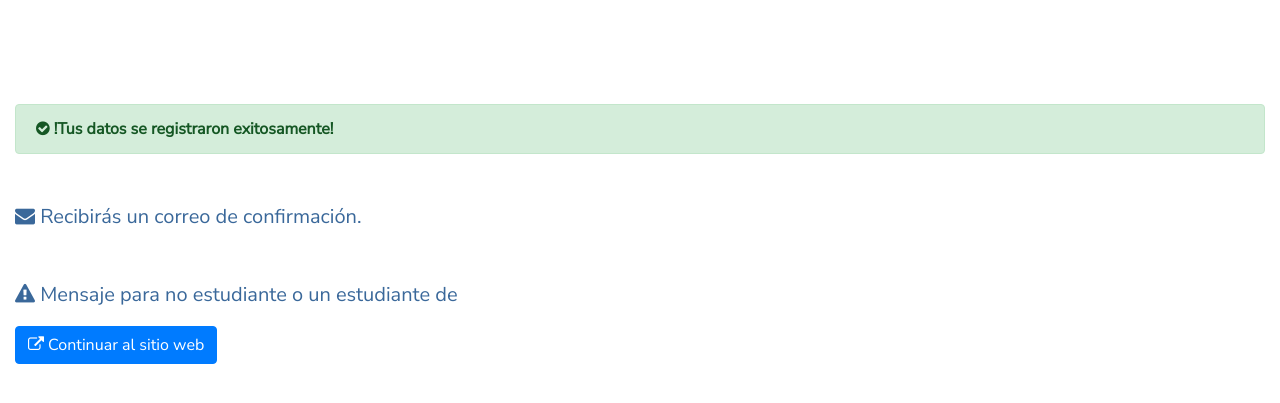
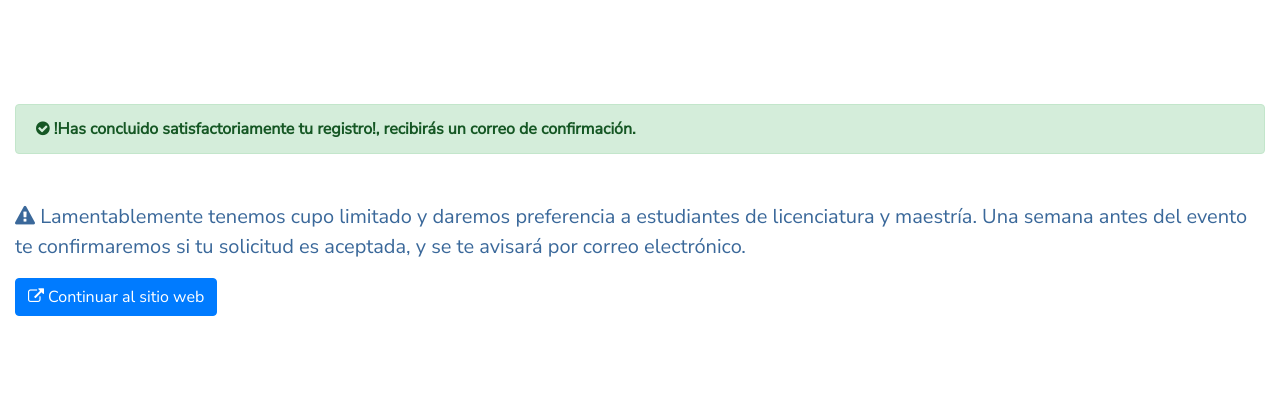
Before and after one commit to lugetego/PCCMVirtual, a Symfony app: template templates/registro/confirmacion.html.twig in a window 1280 px wide. Shown: the top 403 px of the page. Run offline with Twig, Linux system fonts and the light colour scheme; the template is opened without the code that fills it, so the values that code supplies are empty; some libraries are stand-ins or nearby versions.

Commit message:
Modificaciones mensajes de confirmación y preguntas

```diff
--- a/src/Controller/RegistroController.php
+++ b/src/Controller/RegistroController.php
@@ -42,7 +42,7 @@ class RegistroController extends AbstractController
             $entityManager->flush();
 
             // Correo electrónico alumno
-            $message = (new \Swift_Message('PCCM Virtual - Registro'))
+            $message = (new \Swift_Message('Días de puertas abiertas del posgrado en Matemáticas de Morelia - Registro'))
                 ->setFrom('webmaster@matmor.unam.mx')
                 ->setTo(array($registro->getCorreo() ))
 //            ->setTo('gerardo@matmor.unam.mx')
--- a/templates/registro/confirmacion.html.twig
+++ b/templates/registro/confirmacion.html.twig
@@ -6,17 +6,19 @@
     </div>
 
     <div class="alert alert-success">
-        <strong> <i class="fa fa-check-circle" aria-hidden="true"></i> !Tus datos se registraron exitosamente!</strong>
+        <strong> <i class="fa fa-check-circle" aria-hidden="true"></i> !Has concluido satisfactoriamente tu registro!,
+            recibirás un correo de confirmación.
+        </strong>
     </div>
-    <p class="lead mt-5"><i class="fa fa-envelope" aria-hidden="true"></i> Recibirás un correo de confirmación.</p>
 
     {% if registro.estudiante == true and (registro.grado == 'Maestría' or registro.grado == 'Licenciatura' or registro.grado == 'Especialidad') %}
-
-        <p class="lead mt-5"><i class="fa fa-warning" aria-hidden="true"></i> Mensaje para estudiante {{ registro.grado }}</p>
-
+        <p class="lead mt-5"><i class="fa fa-warning" aria-hidden="true"></i>
+           Posteriormente te enviaremos instrucciones para la conexión al evento.
+        </p>
     {% else %}
-        <p class="lead mt-5"><i class="fa fa-warning" aria-hidden="true"></i> Mensaje para no estudiante o
-            un estudiante de {{ registro.grado }}</p>
+        <p class="lead mt-5"><i class="fa fa-warning" aria-hidden="true"></i>
+            Lamentablemente tenemos cupo limitado y daremos preferencia a estudiantes de licenciatura y maestría. Una semana antes del evento te confirmaremos si tu solicitud es aceptada, y se te avisará por correo electrónico.
+        </p>
     {% endif %}
 
     <a class="btn btn-primary" href="http://pccm.umich.unam.mx/" role="button">
```
Also changed, not shown: templates/registro/confirmacion.txt.twig (+5 -8 lines), 1 other file.
